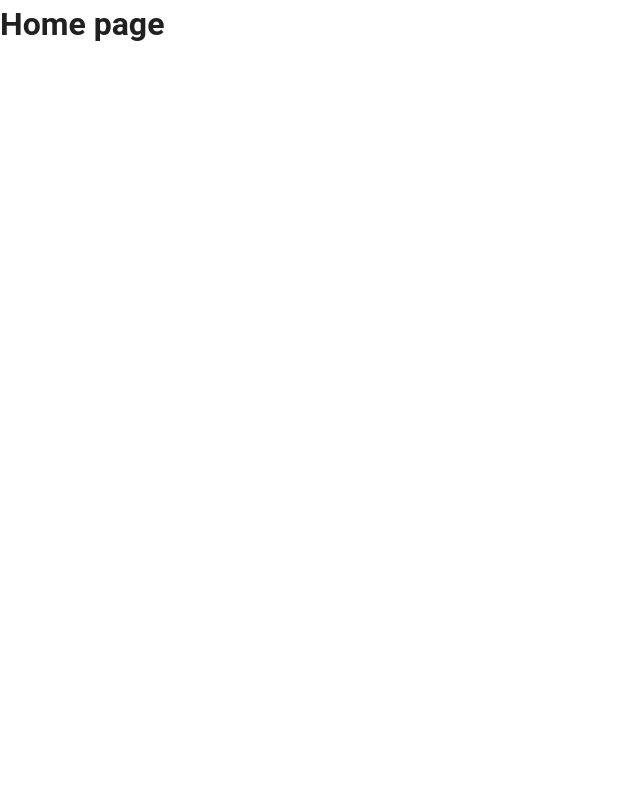
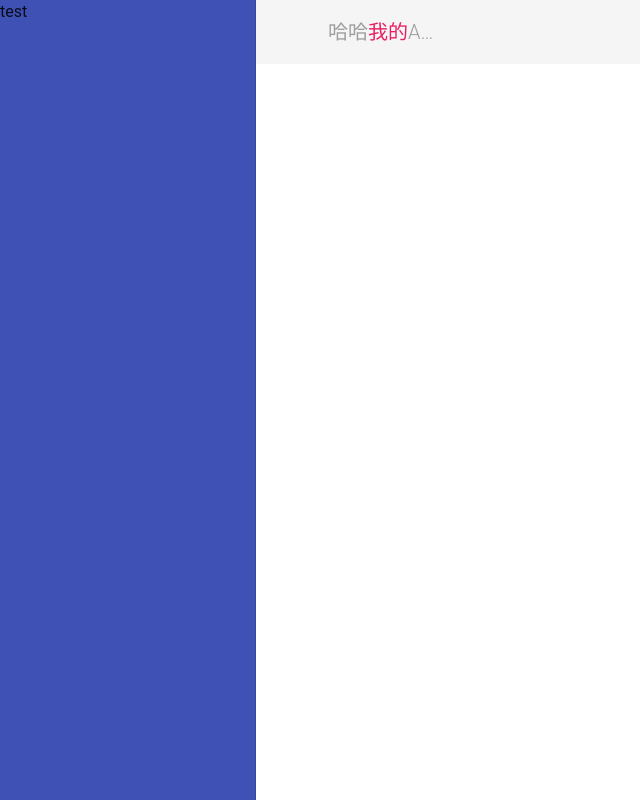
Before and after one commit to miloweimo/demo, a Vue app in the folder packages/learn-vue2/: page / in a window 1280 px wide. Shown: the whole page, without its empty margins (0-640 px from the left). Built offline with nearby package versions, Linux system fonts and the light colour scheme; the HTML template or start-up script is replaced by a standard one.

Commit message:
导航栏
Signed-off-by: Wei Mo <miloweimo@outlook.com>

```diff
--- a/packages/learn-vue2/src/App.vue
+++ b/packages/learn-vue2/src/App.vue
@@ -1,18 +1,18 @@
 <template>
   <div id="app">
-    <v-app>
-      <Home />
+    <v-app class="grey lighten-3">
+      <Navbar />
     </v-app>
   </div>
 </template>
 
 <script>
-import Home from "./components/Home.vue";
+import Navbar from "./components/Navbar.vue";
 
 export default {
   name: "App",
   components: {
-    Home,
+    Navbar,
   },
 };
 </script>
--- /dev/null
+++ b/packages/learn-vue2/src/components/Navbar.vue
@@ -0,0 +1,35 @@
+<template>
+  <nav>
+    <v-app-bar app flat>
+      <v-app-bar-nav-icon depressed @click="drawer = !drawer">
+        <v-icon color="pink">mdi-menu</v-icon>
+      </v-app-bar-nav-icon>
+      <v-app-bar-title class="grey--text">哈哈</v-app-bar-title>
+      <v-app-bar-title class="pink--text">我的</v-app-bar-title>
+      <v-app-bar-title class="font-weight-light grey--text text-uppercase"
+        >app</v-app-bar-title
+      >
+      <v-spacer></v-spacer>
+
+      <v-btn depressed>
+        <v-icon color="pink">mdi-exit-to-app</v-icon>
+      </v-btn>
+    </v-app-bar>
+    <v-navigation-drawer v-model="drawer" app class="indigo">
+      <p>test</p>
+    </v-navigation-drawer>
+  </nav>
+</template>
+
+<script>
+export default {
+  name: "Navbar",
+  data() {
+    return {
+      drawer: true,
+    };
+  },
+};
+</script>
+
+<style></style>
```
